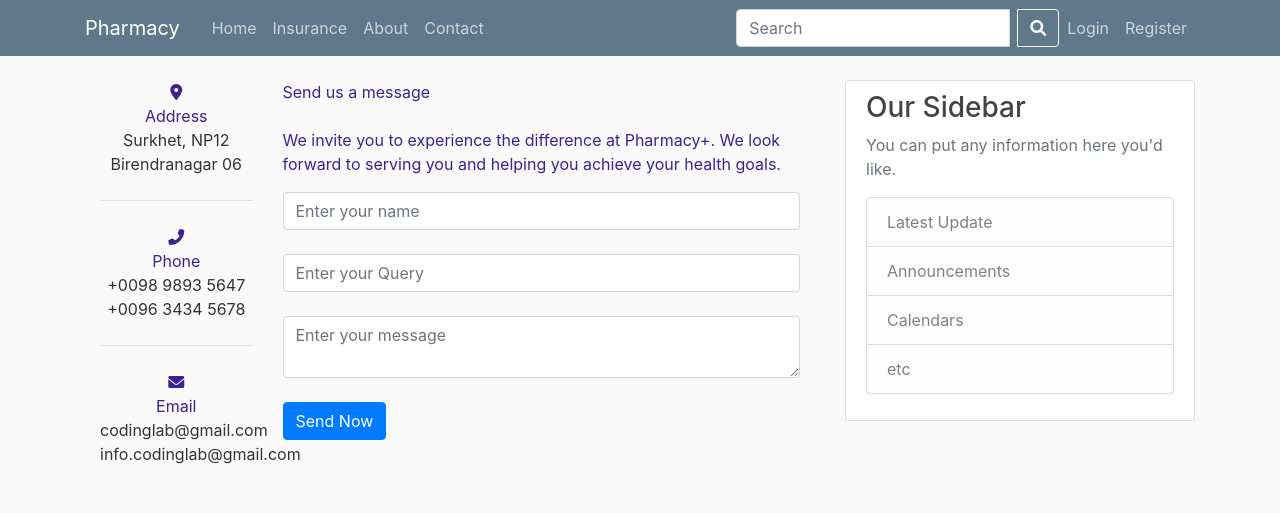
After one commit to charan-v3/Pharmacy, a Django app: page /home/contact/ in a window 1280 px wide. The commit adds this page. Shown: the top 513 px of the page. Run offline with Django 5.2, Linux system fonts and the light colour scheme; some libraries are stand-ins or nearby versions.

Commit message:
About and Contact Pages Added

```diff
--- a/home/admin.py
+++ b/home/admin.py
@@ -1,5 +1,6 @@
 from django.contrib import admin
-from .models import medicine, Insurance
+from .models import medicine, Insurance, Profile
 
 admin.site.register(medicine)
 admin.site.register(Insurance)
+admin.site.register(Profile)
--- a/home/templates/home/base.html
+++ b/home/templates/home/base.html
@@ -26,8 +26,8 @@
                     <div class="navbar-nav mr-auto">
                         <a class="nav-item nav-link" href="{% url 'home' %}">Home</a>
                         <a class="nav-item nav-link" href="#">Insurance</a>
-                        <a class="nav-item nav-link" href="#">About</a>
-                        <a class="nav-item nav-link" href="#">Contact</a>
+                        <a class="nav-item nav-link" href="{% url 'about' %}">About</a>
+                        <a class="nav-item nav-link" href="{% url 'contact' %}">Contact</a>
                     </div>
                     <!-- Search bar with search icon -->
                     <form class="form-inline my-2 my-lg-0">
--- /dev/null
+++ b/home/templates/home/contact.html
@@ -0,0 +1,48 @@
+{% extends 'home/base.html' %}
+{% load crispy_forms_tags %}
+{% block content %}
+
+<div class="container-fluid">
+    <div class="row">
+        <div class="col-md-3 left-side mb-5">
+            <div class="address details text-center">
+                <i class="fas fa-map-marker-alt" style="color: #3e2093;"></i>
+                <div class="topic" style="color: #3e2093;">Address</div>
+                <div class="text-one">Surkhet, NP12</div>
+                <div class="text-two">Birendranagar 06</div>
+            </div>
+            <hr class="mt-4 mb-4">
+            <div class="phone details text-center">
+                <i class="fas fa-phone-alt" style="color: #3e2093;"></i>
+                <div class="topic" style="color: #3e2093;">Phone</div>
+                <div class="text-one">+0098 9893 5647</div>
+                <div class="text-two">+0096 3434 5678</div>
+            </div>
+            <hr class="mt-4 mb-4">
+            <div class="email details text-center">
+                <i class="fas fa-envelope" style="color: #3e2093;"></i>
+                <div class="topic" style="color: #3e2093;">Email</div>
+                <div class="text-one">codinglab@gmail.com</div>
+                <div class="text-two">info.codinglab@gmail.com</div>
+            </div>
+        </div>
+        <div class="col-md-9 right-side mb-5">
+            <div class="topic-text mb-4" style="color: #3e2093;">Send us a message</div>
+            <p style="color: #3e2093;">We invite you to experience the difference at Pharmacy+. We look forward to serving you and helping you achieve your health goals. </p>
+            <form action="#">
+                <div class="form-group mb-4">
+                    <input type="text" placeholder="Enter your name" class="form-control">
+                </div>
+                <div class="form-group mb-4">
+                    <input type="text" placeholder="Enter your Query" class="form-control">
+                </div>
+                <div class="form-group mb-4">
+                    <textarea placeholder="Enter your message" class="form-control"></textarea>
+                </div>
+                <button type="submit" class="btn btn-primary">Send Now</button>
+            </form>
+        </div>
+    </div>
+</div>
+
+{% endblock content %}
--- a/home/templates/home/workerHome.html
+++ b/home/templates/home/workerHome.html
@@ -12,6 +12,7 @@
           <th scope="col">Types</th>
           <th scope="col">Quantity</th>
           <th scope="col">Price</th>
+          <th scope="col">Bill</th>
 
         </tr>
       </thead>
@@ -24,6 +25,7 @@
           <td>{{ medicine.medtype}}</td>
           <td>{{ medicine.stockqty}}</td>
           <td>{{ medicine.price}}</td>
+          <td><input type="button" value="Add" class="p-1 m-1"><input type="button" class="p-1 m-1" value="Remove"></td>
         </tr>
         {% endfor %}
       </tbody>
--- a/home/urls.py
+++ b/home/urls.py
@@ -6,4 +6,6 @@ from . import views
 
 urlpatterns = [
     path("", views.home, name="home"),
+    path("about/", views.about, name="about"),
+    path("contact/", views.contact, name="contact"),
 ] + static(settings.MEDIA_URL, document_root=settings.MEDIA_ROOT)
--- a/home/views.py
+++ b/home/views.py
@@ -8,7 +8,15 @@ from django.contrib.auth.forms import UserCreationForm
 data = {"medicines": medicine.objects.all(), "title": "Home"}
 
 def home(request):
-    return render(request, "home/customerHome.html", data)
+    return render(request, "home/workerHome.html", data)
+
+
+def about(request):
+    return render(request, "home/about.html")
+
+
+def contact(request):
+    return render(request, "home/contact.html")
 
 
 def register(request):
```
Also changed, not shown: home/models.py (+31 -0 lines), home/templates/home/about.html (added, +21 -0 lines), home/migrations/0007_profile.py (added).
